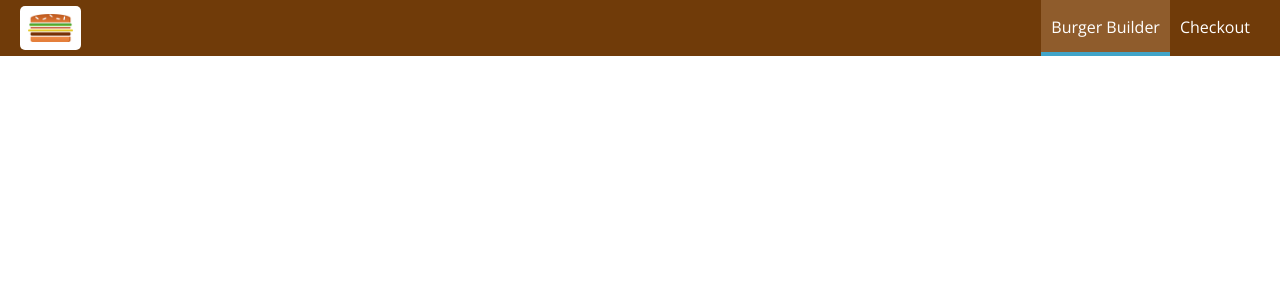
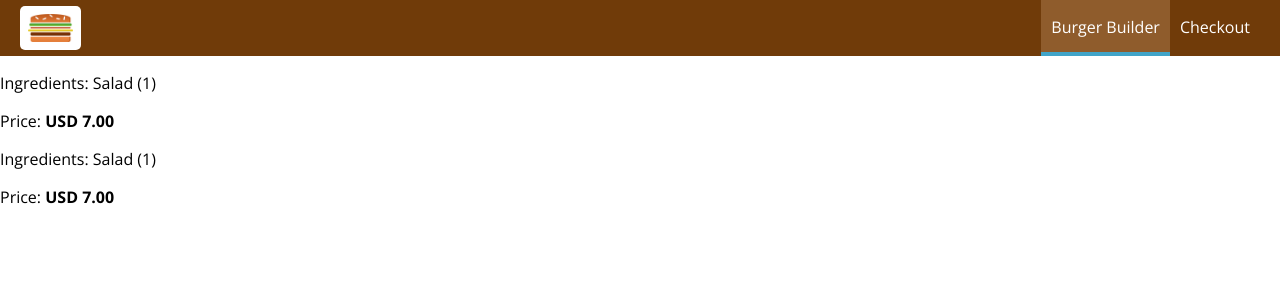
Before and after one commit to MatthieuNadeau96/Burger-Builder-2.0, a React app: page /orders in a window 1280 px wide. Shown: the top 300 px of the page. Built offline with nearby package versions, Linux system fonts and the light colour scheme; the HTML template or start-up script is replaced by a standard one.

Commit message:
Added an Orders Page

```diff
--- a/src/App.js
+++ b/src/App.js
@@ -4,6 +4,7 @@
 import Layout from './hoc/Layout/Layout';
 import BurgerBuilder from './containers/BurgerBuilder/BurgerBuilder';
 import Checkout from './containers/Checkout/Checkout';
+import Orders from './containers/Orders/Orders';
 
 class App extends Component {
 
@@ -13,6 +14,7 @@
         <Layout>
           <Switch>
             <Route path="/checkout" component={Checkout} />
+            <Route path="/orders" component={Orders} />
             <Route path="/" exact component={BurgerBuilder} />
           </Switch>
         </Layout>
--- /dev/null
+++ b/src/components/Order/Order.css
@@ -0,0 +1,8 @@
+.Order {
+  width: 100%;
+  border: 1px solid #eee;
+  box-shadow: 0 2px 3px #ccc;
+  padding: 10px;
+  margin: 10px auto;
+  box-sizing: border-box;
+}
--- /dev/null
+++ b/src/components/Order/Order.js
@@ -0,0 +1,12 @@
+import React from 'react';
+
+import classes from './Order.css';
+
+const order = (props) => (
+  <div className={classes.order}>
+    <p>Ingredients: Salad (1)</p>
+    <p>Price: <strong>USD 7.00</strong></p>
+  </div>
+);
+
+export default order;
--- /dev/null
+++ b/src/containers/Orders/Orders.js
@@ -0,0 +1,18 @@
+import React, { Component } from 'react';
+
+import Order from '../../components/Order/Order';
+
+class Orders extends Component {
+
+  render() {
+    return (
+      <div>
+        <Order />
+        <Order />
+      </div>
+    );
+  }
+
+}
+
+export default Orders;
```
